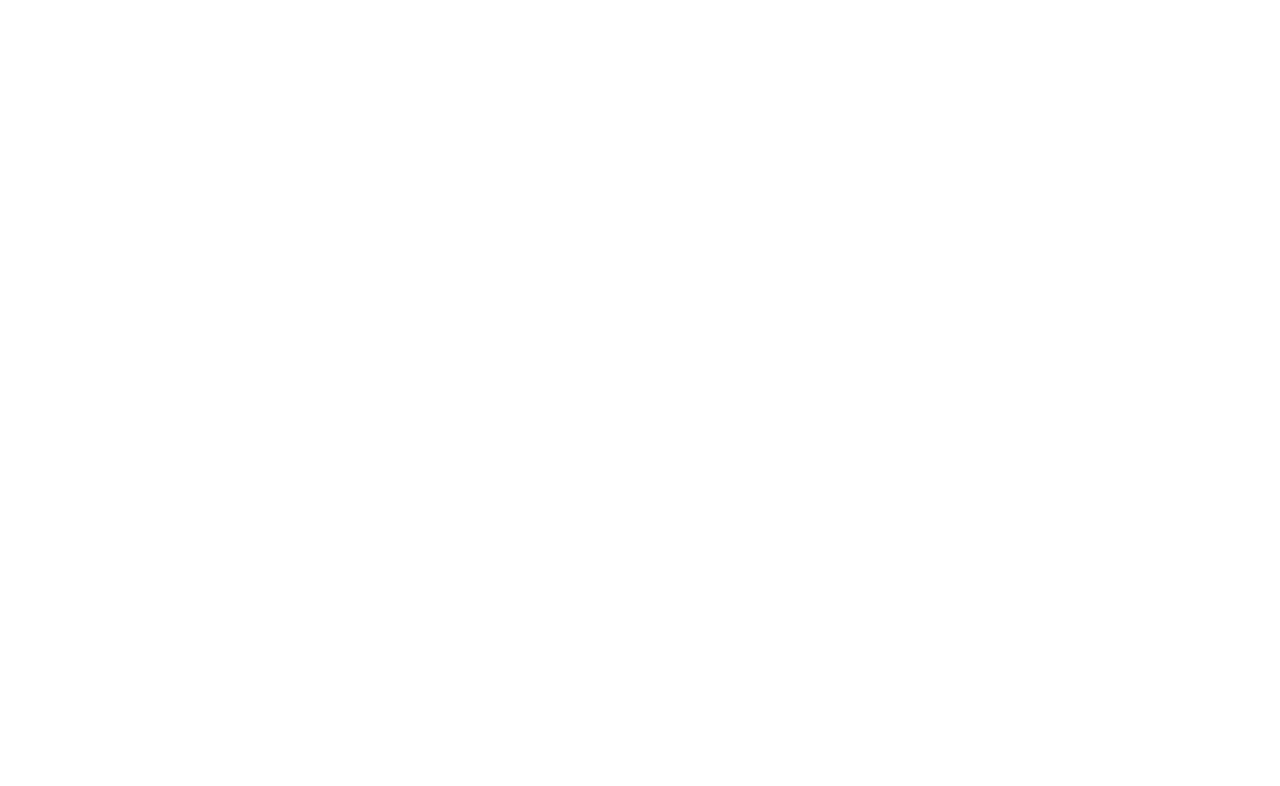
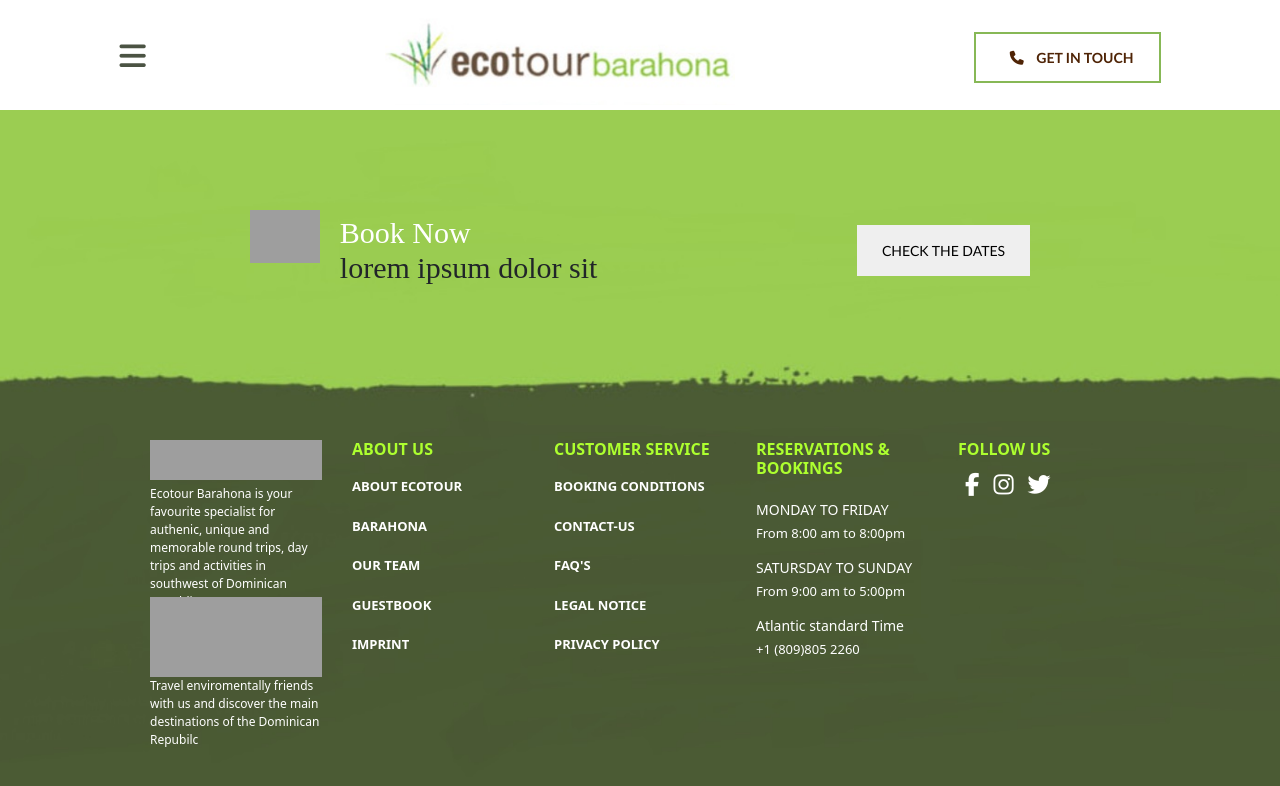
Before and after one commit to vignesg24/react-EcoTour-project-output, a plain HTML site: page index.html in a window 1280 px wide. Drawn offline with Linux system fonts and the light colour scheme; grey boxes are pictures that could not be loaded.

Commit message:
Add files via upload

```diff
--- a/index.html
+++ b/index.html
@@ -7,7 +7,7 @@
     <link rel="stylesheet" href="https://cdnjs.cloudflare.com/ajax/libs/font-awesome/6.5.1/css/all.min.css" integrity="sha512-DTOQO9RWCH3ppGqcWaEA1BIZOC6xxalwEsw9c2QQeAIftl+Vegovlnee1c9QX4TctnWMn13TZye+giMm8e2LwA==" crossorigin="anonymous" referrerpolicy="no-referrer" />
 
     <title>ECO Tour</title>
-    <script type="module" crossorigin src="/react-EcoTour-project-output/assets/index-M6_-sov5.js"></script>
+    <script type="module" crossorigin src="/react-EcoTour-project-output/assets/index-Rqoj8sFD.js"></script>
     <link rel="stylesheet" crossorigin href="/react-EcoTour-project-output/assets/index-3Rqa3sKF.css">
   </head>
   <body>
```
